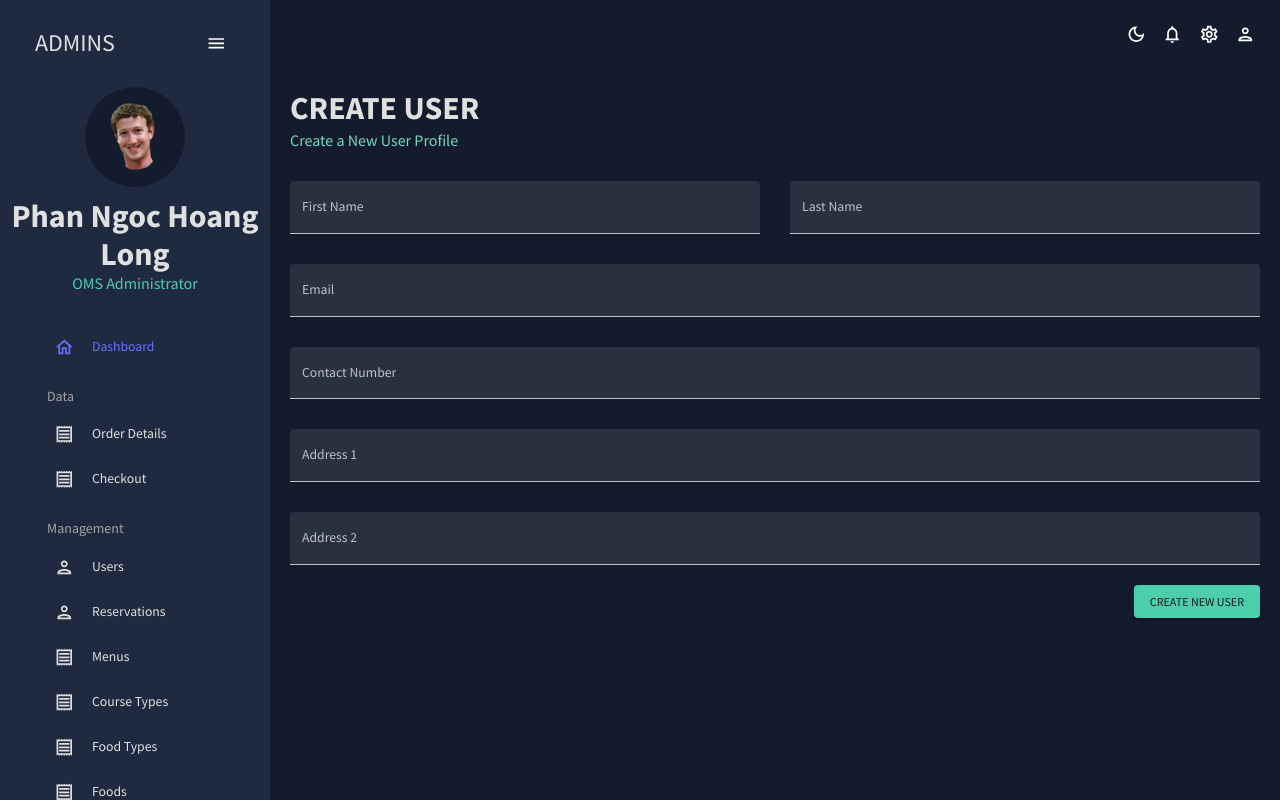
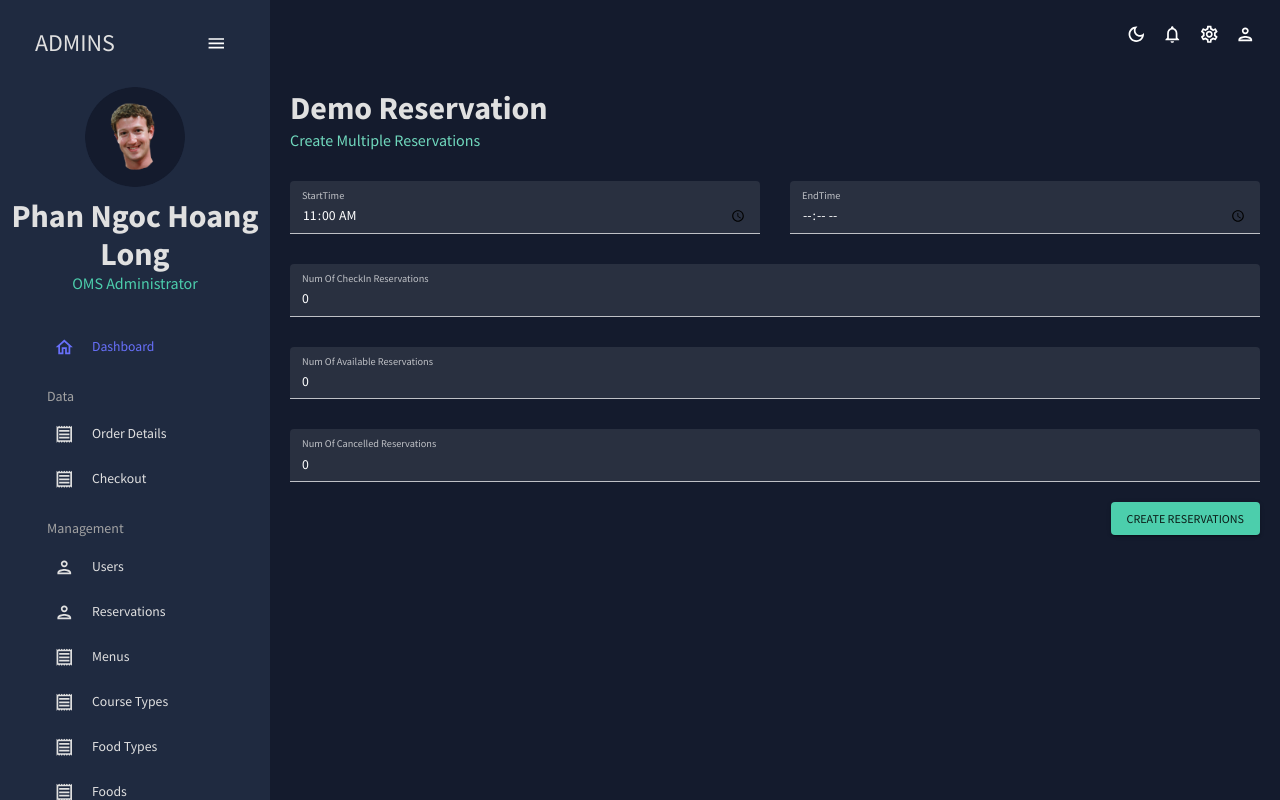
Before and after one commit to OMS-FA22SE19/FrontEndv2, a React (Create React App) app: page /form in a window 1280 px wide. Built offline with nearby package versions, Linux system fonts and the light colour scheme.

Commit message:
OMS-97 | Create Reservation Demo

```diff
--- a/src/data/mockData.js
+++ b/src/data/mockData.js
@@ -332,8 +332,38 @@ export const mockTrendingFood = [
   {
     no: "#5",
     name: "Kimchi Tokbokki",
-    quantity: "255",
+    quantity: "245",
     cost: "130.000 VND",
+  },
+  {
+    no: "#6",
+    name: "Salmon Sashimi",
+    quantity: "234",
+    cost: "130.000 VND",
+  },
+  {
+    no: "#7",
+    name: "Salmon Sashimi",
+    quantity: "221",
+    cost: "130.000 VND",
+  },
+  {
+    no: "#8",
+    name: "Fried Chicken",
+    quantity: "217",
+    cost: "67.000 VND",
+  },
+  {
+    no: "#9",
+    name: "Spaghetti",
+    quantity: "175",
+    cost: "53.000 VND",
+  },
+  {
+    no: "#10",
+    name: "Bumpkin Soup",
+    quantity: "122",
+    cost: "30.000 VND",
   },
 ];
 
--- a/src/scenes/dashboard/index.jsx
+++ b/src/scenes/dashboard/index.jsx
@@ -55,7 +55,7 @@ const Dashboard = () => {
     },
     {
       field: "quantity",
-      headerName: "Times Order",
+      headerName: "Order Times",
       flex: 2,
     },
     {
@@ -84,7 +84,7 @@ const Dashboard = () => {
         {/* ROW 1 */}
         <Box
           gridColumn="span 4"
-          gridRow="span 3"
+          gridRow="span 4"
           backgroundColor={colors.primary[400]}
           overflow="auto"
         >
@@ -209,7 +209,7 @@ const Dashboard = () => {
         >
           <StatBox
             title="40/20"
-            subtitle="Orders/Reservations"
+            subtitle="Monthly Orders/Reservations"
             progress="0.75"
             increase="+14%"
             icon={
--- a/src/scenes/form/index.jsx
+++ b/src/scenes/form/index.jsx
@@ -13,7 +13,7 @@ const Form = () => {
 
   return (
     <Box m="20px">
-      <Header title="CREATE USER" subtitle="Create a New User Profile" />
+      <Header title="Demo Reservation" subtitle="Create Multiple Reservations" />
 
       <Formik
         onSubmit={handleFormSubmit}
@@ -40,85 +40,84 @@ const Form = () => {
               <TextField
                 fullWidth
                 variant="filled"
-                type="text"
-                label="First Name"
+                type="time"
+                label="StartTime"
                 onBlur={handleBlur}
                 onChange={handleChange}
-                value={values.firstName}
-                name="firstName"
-                error={!!touched.firstName && !!errors.firstName}
-                helperText={touched.firstName && errors.firstName}
+                value={values.startTime}
+                name="startTime"
+                error={!!touched.startTime && !!errors.startTime}
+                helperText={touched.startTime && errors.startTime}
+                InputLabelProps={{
+                  shrink: true,
+                }}
+                inputProps={{
+                  step: 300, // 5 min
+                }}
                 sx={{ gridColumn: "span 2" }}
               />
               <TextField
                 fullWidth
                 variant="filled"
-                type="text"
-                label="Last Name"
+                type="time"
+                label="EndTime"
                 onBlur={handleBlur}
                 onChange={handleChange}
-                value={values.lastName}
-                name="lastName"
-                error={!!touched.lastName && !!errors.lastName}
-                helperText={touched.lastName && errors.lastName}
+                value={values.endTime}
+                name="endTime"
+                error={!!touched.endTime && !!errors.endTime}
+                helperText={touched.endTime && errors.endTime}
+                InputLabelProps={{
+                  shrink: true,
+                }}
+                inputProps={{
+                  step: 300, // 5 min
+                }}
                 sx={{ gridColumn: "span 2" }}
               />
               <TextField
                 fullWidth
                 variant="filled"
-                type="text"
-                label="Email"
+                type="number"
+                label="Num Of CheckIn Reservations"
                 onBlur={handleBlur}
                 onChange={handleChange}
-                value={values.email}
-                name="email"
-                error={!!touched.email && !!errors.email}
-                helperText={touched.email && errors.email}
+                value={values.numOfCheckInReservation}
+                name="numOfCheckInReservation"
+                error={!!touched.numOfCheckInReservation && !!errors.numOfCheckInReservation}
+                helperText={touched.numOfCheckInReservation && errors.numOfCheckInReservation}
                 sx={{ gridColumn: "span 4" }}
               />
               <TextField
                 fullWidth
                 variant="filled"
-                type="text"
-                label="Contact Number"
+                type="number"
+                label="Num Of Available Reservations"
                 onBlur={handleBlur}
                 onChange={handleChange}
-                value={values.contact}
-                name="contact"
-                error={!!touched.contact && !!errors.contact}
-                helperText={touched.contact && errors.contact}
+                value={values.numOfAvailableReservation}
+                name="numOfAvailableReservation"
+                error={!!touched.numOfAvailableReservation && !!errors.numOfAvailableReservation}
+                helperText={touched.numOfAvailableReservation && errors.numOfAvailableReservation}
                 sx={{ gridColumn: "span 4" }}
               />
               <TextField
                 fullWidth
                 variant="filled"
-                type="text"
-                label="Address 1"
+                type="number"
+                label="Num Of Cancelled Reservations"
                 onBlur={handleBlur}
                 onChange={handleChange}
-                value={values.address1}
-                name="address1"
-                error={!!touched.address1 && !!errors.address1}
-                helperText={touched.address1 && errors.address1}
-                sx={{ gridColumn: "span 4" }}
-              />
-              <TextField
-                fullWidth
-                variant="filled"
-                type="text"
-                label="Address 2"
-                onBlur={handleBlur}
-                onChange={handleChange}
-                value={values.address2}
-                name="address2"
-                error={!!touched.address2 && !!errors.address2}
-                helperText={touched.address2 && errors.address2}
+                value={values.numOfCancelledReservation}
+                name="numOfCancelledReservation"
+                error={!!touched.numOfCancelledReservation && !!errors.numOfCancelledReservation}
+                helperText={touched.numOfCancelledReservation && errors.numOfCancelledReservation}
                 sx={{ gridColumn: "span 4" }}
               />
             </Box>
             <Box display="flex" justifyContent="end" mt="20px">
               <Button type="submit" color="secondary" variant="contained">
-                Create New User
+                Create Reservations
               </Button>
             </Box>
           </form>
@@ -132,23 +131,18 @@ const phoneRegExp =
   /^((\+[1-9]{1,4}[ -]?)|(\([0-9]{2,3}\)[ -]?)|([0-9]{2,4})[ -]?)*?[0-9]{3,4}[ -]?[0-9]{3,4}$/;
 
 const checkoutSchema = yup.object().shape({
-  firstName: yup.string().required("required"),
-  lastName: yup.string().required("required"),
-  email: yup.string().email("invalid email").required("required"),
-  contact: yup
-    .string()
-    .matches(phoneRegExp, "Phone number is not valid")
-    .required("required"),
-  address1: yup.string().required("required"),
-  address2: yup.string().required("required"),
+  startTime: yup.date().required("required"),
+  endTime: yup.date(),
+  numOfCheckInReservation: yup.number().moreThan(-1),
+  numOfAvailableReservation: yup.number().moreThan(-1),
+  numOfCancelledReservation: yup.number().moreThan(-1)
 });
 const initialValues = {
-  firstName: "",
-  lastName: "",
-  email: "",
-  contact: "",
-  address1: "",
-  address2: "",
+  startTime: "11:00",
+  endTime: "",
+  numOfCheckInReservation: 0,
+  numOfAvailableReservation: 0,
+  numOfCancelledReservation: 0
 };
 
 export default Form;
```
Also changed, not shown: New Text Document.txt (added).
